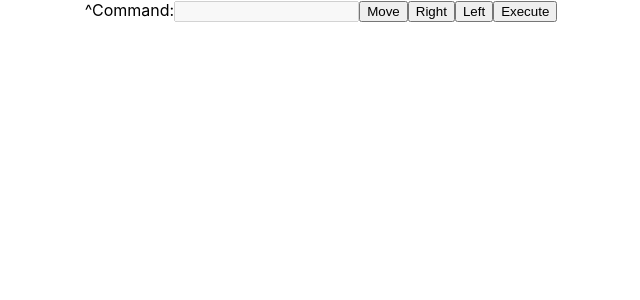
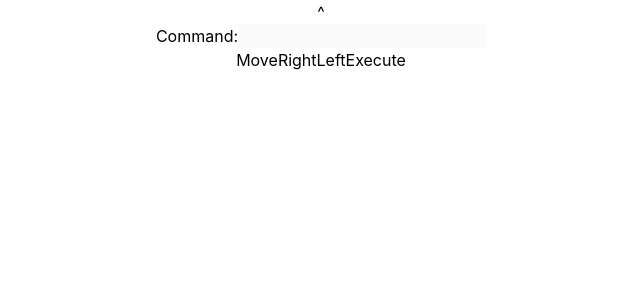
Before and after one commit to Jamie-Wallace/react-learning, a React (Create React App) app in the folder mars-rover-ts-2/: page / in a window 1280 px wide. Shown: the top 300 px of the page, without its empty margins (319-959 px from the left). Built offline with nearby package versions, Linux system fonts and the light colour scheme.

Commit message:
init Tailwind

```diff
--- a/mars-rover-ts-2/package.json
+++ b/mars-rover-ts-2/package.json
@@ -17,7 +17,8 @@
     "web-vitals": "^2.1.4"
   },
   "devDependencies": {
-    "@babel/plugin-proposal-private-property-in-object": "^7.21.11"
+    "@babel/plugin-proposal-private-property-in-object": "^7.21.11",
+    "tailwindcss": "^3.4.11"
   },
   "scripts": {
     "start": "react-scripts start",
--- a/mars-rover-ts-2/src/App.tsx
+++ b/mars-rover-ts-2/src/App.tsx
@@ -35,13 +35,17 @@ function App() {
   return (
     <div className="App">
       <MarsGrid position={position} />
+      <div>
         <label htmlFor="command">Command:</label>
         <input id="command" disabled value={command} />
+      </div>
+      <div>
         <button onClick={move}>Move</button>
         <button onClick={turnRight}>Right</button>
         <button onClick={turnLeft}>Left</button>
         <button onClick={executeCommand}>Execute</button>
       </div>
+    </div>
   );
 }
 
--- a/mars-rover-ts-2/src/MarsGrid.tsx
+++ b/mars-rover-ts-2/src/MarsGrid.tsx
@@ -39,7 +39,7 @@ function MarsGrid({ position }: { position: Position }) {
     }
   }
 
-  return <>{squares}</>;
+  return <div className="border-1">{squares}</div>;
 }
 
 export default MarsGrid;
--- /dev/null
+++ b/mars-rover-ts-2/tailwind.config.js
@@ -0,0 +1,10 @@
+/** @type {import('tailwindcss').Config} */
+module.exports = {
+  content: [
+    "./src/**/*.{js,jsx,ts,tsx}",
+  ],
+  theme: {
+    extend: {},
+  },
+  plugins: [],
+}
--- /dev/null
+++ b/package.json
@@ -0,0 +1,5 @@
+{
+  "devDependencies": {
+    "tailwindcss": "^3.4.11"
+  }
+}
```
Also changed, not shown: mars-rover-ts-2/src/index.css (+7 -3 lines), 2 other files (tests, documents, lock files or other folders). Lines whose indentation alone changed are shown as unchanged.
